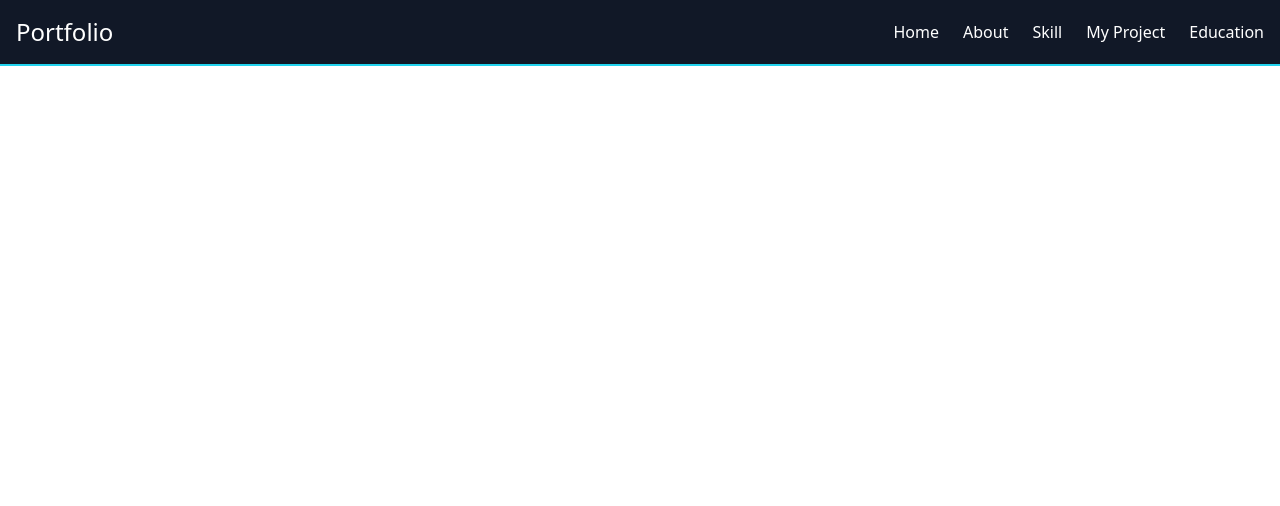
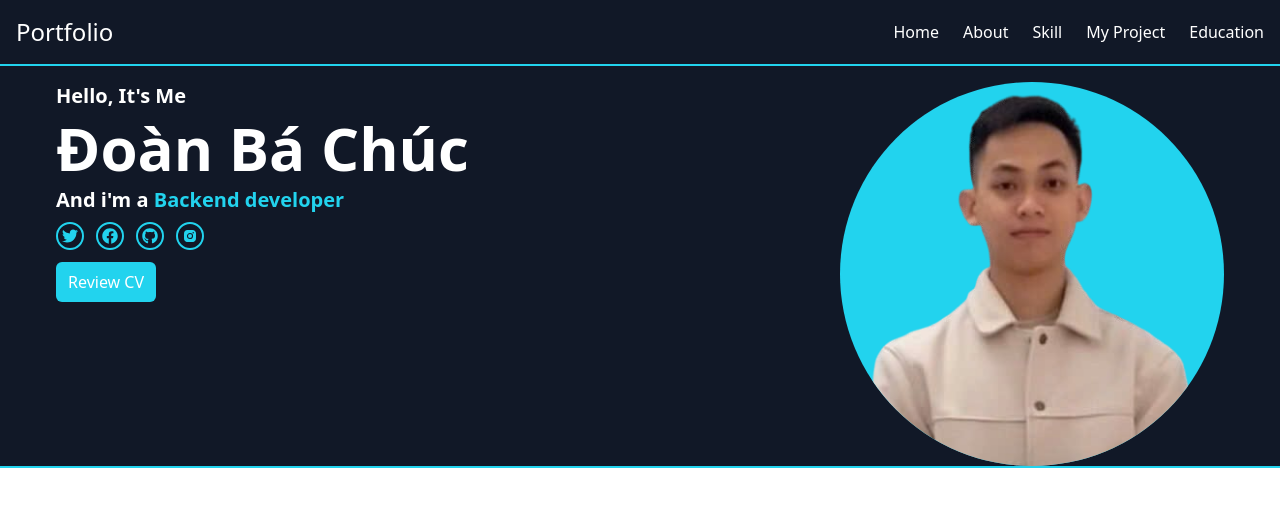
Before and after one commit to chucdoan2003/reactjs-portfolio, a React (Vite) app: page / in a window 1280 px wide. Shown: the top 506 px of the page. Built offline with nearby package versions, Linux system fonts and the light colour scheme.

Commit message:
feat(create-about)/#3-task-done

```diff
--- a/src/App.tsx
+++ b/src/App.tsx
@@ -1,3 +1,4 @@
+import About from "./components/About"
 import Header from "./components/Header"
 
 function App() {
@@ -5,6 +6,7 @@
     <>
      <div className="">
         <Header/>
+        <About/>
      </div>
     </>
   )
--- /dev/null
+++ b/src/components/About.tsx
@@ -0,0 +1,47 @@
+import avt from "../images/avt.png"
+import { FaTwitter, FaFacebook, FaGithub } from "react-icons/fa";
+import { BiLogoInstagramAlt } from "react-icons/bi";
+
+const About=()=>{
+    return (
+        <>
+         <div className="about bg-gray-900 text-white flex flex-row flex-wrap justify-between px-14 pt-4 max-[891px]:justify-center max-md:flex max-md:flex-col max-md:items-center border-b-2 border-cyan-400" id="home">
+            <div className="about-content">
+                <p className=" text-xl font-bold ">Hello, It's Me</p>
+                <p className="text-6xl font-bold my-2 max-md:text-4xl">Đoàn Bá Chúc</p>
+                <p className=" text-xl font-bold">And i'm a <span className="about-major text-cyan-400">Backend developer</span></p>
+                <div className="about-icons flex flex-row mt-2 ">
+                    <div className=" text-cyan-400 rounded-full border-cyan-400 border-2 w-7 h-7 flex items-center justify-center mr-3">
+                        {/* <i className="fa-brands fa-twitter"></i> */}
+                        <FaTwitter/>
+
+                    </div>
+                    <div className=" text-cyan-400 rounded-full border-cyan-400 border-2 w-7 h-7 flex items-center justify-center mr-3">
+                        <FaFacebook/>
+                    </div>
+                    <div className=" text-cyan-400 rounded-full border-cyan-400 border-2 w-7 h-7 flex items-center justify-center mr-3">
+                        <FaGithub />
+                    </div>
+                    <div className=" text-cyan-400 rounded-full border-cyan-400 border-2 w-7 h-7 flex items-center justify-center mr-3">
+                        <BiLogoInstagramAlt />
+                    </div>
+                </div>
+                <button className="px-3 py-2 bg-cyan-400 rounded-md mt-3 font-medium ">
+                    <a href="https://dochub.com/chucdb2003/7J4mQvgRv6eexJZRj2pO5n/%C4%91o%C3%A0n-b%C3%A1-ch%C3%BAc-7-pdf?dt=BVm8gEHebzyDjSqqiG2z"
+                        target="_blank"
+                    >
+                    Review CV
+                    </a>
+                </button>
+            </div>
+            <div className="about-avt">
+                <div className="rounded-full bg-cyan-400 w-96 h-96 max-md:w-80 max-md:h-80 overflow-hidden">
+                    <img src={avt} className="w-full h-full object-cover " alt=""/>
+                </div>
+            </div>
+        </div>
+        </>
+    )
+}
+
+export default About;
--- a/src/components/Header.tsx
+++ b/src/components/Header.tsx
@@ -9,7 +9,6 @@
     if(!showMenu){
 
     }
-
     return (
         <>
         <header className="flex flex-row justify-between bg-gray-900 text-white p-4 items-center max-md:relative border-b-2 border-cyan-400">
```
